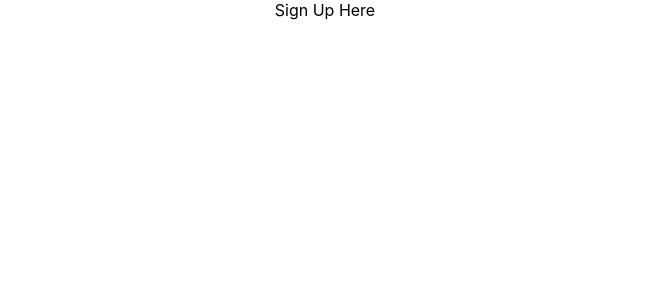
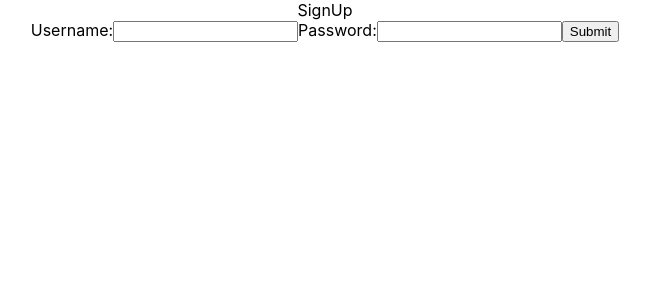
Before and after one commit to jonathan-portillo/TODO, a React (Create React App) app in the folder todo-list/: page /signup in a window 1280 px wide. Shown: the top 300 px of the page, without its empty margins (315-965 px from the left). Built offline with nearby package versions, Linux system fonts and the light colour scheme.

Commit message:
added more components

```diff
--- a/todo-list/src/App.js
+++ b/todo-list/src/App.js
@@ -4,11 +4,15 @@ import { Routes, Route } from "react-router-dom";
 import Landing from "./components/landing";
 import Login from "./components/login";
 import SignUp from "./components/signup";
+import About from "./components/about";
+import Todo from "./components/todo";
 
 function App() {
   return (
     <div className="App">
       <Routes>
+        <Route path="/home" element={<Todo />} />
+        <Route path="/about" element={<About />} />
         <Route path="/login" element={<Login />} />
         <Route path="/signup" element={<SignUp />} />
         <Route path="/" element={<Landing />} />
--- /dev/null
+++ b/todo-list/src/components/about.js
@@ -0,0 +1,11 @@
+import React from "react";
+
+const About = () => {
+  return (
+    <div>
+      This is a sideproject Im working on feedback would be gladly appreciated
+    </div>
+  );
+};
+
+export default About;
--- a/todo-list/src/components/landing.js
+++ b/todo-list/src/components/landing.js
@@ -3,6 +3,10 @@ import { Link } from "react-router-dom";
 
 const Landing = () => {
   return (
+    <>
+      <div className="navbarhome">
+        <Link to="/about">About</Link>
+      </div>
       <div>
         <p>Life is rough so lets GetItDone</p>
 
@@ -15,6 +19,7 @@ const Landing = () => {
           <p>Log In! </p>
         </Link>
       </div>
+    </>
   );
 };
 
--- a/todo-list/src/components/login.js
+++ b/todo-list/src/components/login.js
@@ -1,7 +1,49 @@
-import React from "react";
+import React, { useState } from "react";
 
 const Login = () => {
-  return <div> Log in </div>;
+  const [formData, setFormData] = useState({
+    username: "",
+    password: "",
+  });
+
+  const handleChange = (e) => {
+    setFormData({
+      ...formData,
+      [e.target.name]: e.target.value,
+    });
+  };
+
+  const handleSubmit = (e) => {
+    e.preventDefault();
+    console.log(formData);
+  };
+  return (
+    <>
+      <div> Log in </div>
+
+      <form onSubmit={handleSubmit}>
+        <label htmlFor="username">
+          Username:
+          <input
+            type="text"
+            name="username"
+            value={formData.username}
+            onChange={handleChange}
+          />
+        </label>
+        <label htmlFor="password">
+          Password:
+          <input
+            type="text"
+            name="password"
+            value={formData.password}
+            onChange={handleChange}
+          />
+        </label>
+        <button type="submit">Submit</button>
+      </form>
+    </>
+  );
 };
 
 export default Login;
--- a/todo-list/src/components/signup.js
+++ b/todo-list/src/components/signup.js
@@ -1,7 +1,49 @@
-import React from "react";
+import React, { useState } from "react";
 
 const SignUp = () => {
-  return <div>Sign Up Here</div>;
+  const [formData, setFormData] = useState({
+    username: "",
+    password: "",
+  });
+
+  const handleChange = (e) => {
+    setFormData({
+      ...formData,
+      [e.target.name]: e.target.value,
+    });
+  };
+
+  const handleSubmit = (e) => {
+    e.preventDefault();
+    console.log(formData);
+  };
+  return (
+    <>
+      <div> SignUp </div>
+
+      <form onSubmit={handleSubmit}>
+        <label htmlFor="username">
+          Username:
+          <input
+            type="text"
+            name="username"
+            value={formData.username}
+            onChange={handleChange}
+          />
+        </label>
+        <label htmlFor="password">
+          Password:
+          <input
+            type="text"
+            name="password"
+            value={formData.password}
+            onChange={handleChange}
+          />
+        </label>
+        <button type="submit">Submit</button>
+      </form>
+    </>
+  );
 };
 
 export default SignUp;
--- /dev/null
+++ b/todo-list/src/components/todo.js
@@ -0,0 +1,12 @@
+import React from "react";
+
+const Todo = () => {
+  return (
+    <div>
+      whoop whoop the meat of the bones! App and functionality are all gonna go
+      in here{" "}
+    </div>
+  );
+};
+
+export default Todo;
--- a/todo-list/src/index.js
+++ b/todo-list/src/index.js
@@ -1,5 +1,6 @@
 import React from "react";
 import ReactDOM from "react-dom";
+import { createRoot } from "react-dom/client";
 import thunk from "redux-thunk";
 import { legacy_createStore as createStore } from "redux";
 import { applyMiddleware } from "redux";
@@ -10,7 +11,7 @@ import "./index.css";
 import App from "./App";
 import reportWebVitals from "./reportWebVitals";
 
-const root = ReactDOM.createRoot(document.getElementById("root"));
+const root = createRoot(document.getElementById("root"));
 const store = createStore(todoReducer, applyMiddleware(thunk));
 
 root.render(
```
Lines whose indentation alone changed are shown as unchanged.
